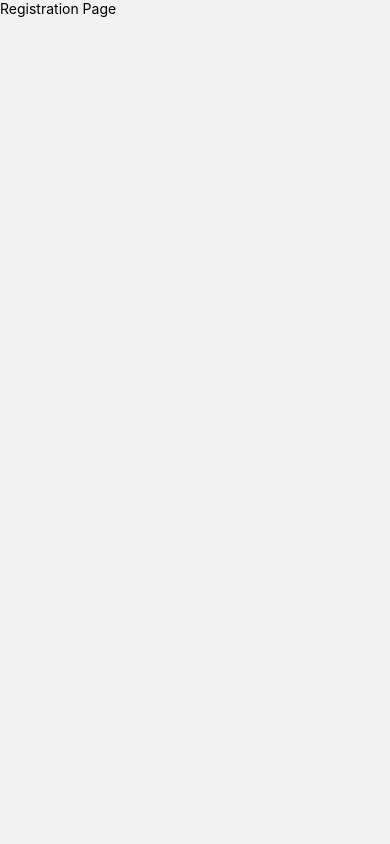
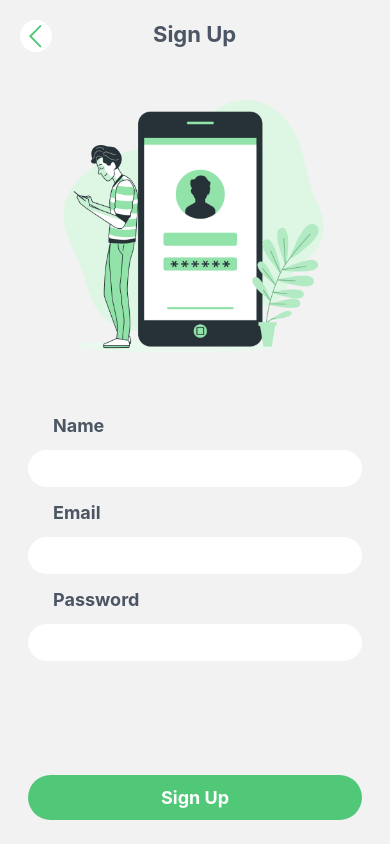
Before and after one commit to Saoa35/MyJornyFinances, a React Native app: screen /Register in a window 390 px wide. Built offline with nearby package versions, Linux system fonts and the light colour scheme.

Commit message:
+ added redux

```diff
--- a/package.json
+++ b/package.json
@@ -12,12 +12,14 @@
   "dependencies": {
     "@react-navigation/native": "^6.1.7",
     "@react-navigation/native-stack": "^6.9.13",
+    "@reduxjs/toolkit": "^1.9.5",
     "react": "18.2.0",
     "react-native": "0.72.3",
     "react-native-gesture-handler": "^2.12.1",
     "react-native-safe-area-context": "^4.7.1",
     "react-native-screens": "^3.24.0",
     "react-native-vector-icons": "^10.0.0",
+    "react-redux": "^8.1.2",
     "styled-components": "^6.0.7"
   },
   "devDependencies": {
--- a/src/screens/LoginScreen.jsx
+++ b/src/screens/LoginScreen.jsx
@@ -1,6 +1,7 @@
 import React, {useState} from 'react';
-import {Text, View} from 'react-native';
+import {Text, View, TouchableOpacity} from 'react-native';
 import {ScreenWrapper} from './HomeScreen';
+import styled from 'styled-components/native';
 import {
   AddTripContainer,
   AddTripImage,
@@ -16,14 +17,19 @@ import {
 import {BackButton} from '../components/buttons/BackButton';
 import {useNavigation} from '@react-navigation/native';
 
+const ForgetPassContainer = styled.TouchableOpacity`
+  justify-content: flex-end;
+  flex-direction: row;
+`;
+
 function LoginScreen() {
-  const [place, setPlace] = useState('');
-  const [country, setCountry] = useState('');
+  const [email, setEmail] = useState('');
+  const [password, sePassword] = useState('');
 
   const navigation = useNavigation();
 
-  const handleAddTrip = () => {
-    if (place && country) {
+  const handleSubmit = () => {
+    if (email && password) {
       navigation.navigate('Home');
     } else {
       console.log('All text fields must be filled');
@@ -37,23 +43,30 @@ function LoginScreen() {
           <BackButton />
           <AddTripTitle>Sign In</AddTripTitle>
           <ImageWrapper>
-            <AddTripImage source={require('../assets/images/4.png')} />
+            <AddTripImage
+              style={{height: 320, width: 320}}
+              source={require('../assets/images/login.png')}
+            />
           </ImageWrapper>
+
           <TextInputWrapper>
             <DirectionText>Email</DirectionText>
-
-            <InputText value={place} onChangeText={value => setPlace(value)} />
+            <InputText value={email} onChangeText={value => setEmail(value)} />
             <DirectionText>Password</DirectionText>
             <InputText
-              value={country}
-              onChangeText={value => setCountry(value)}
+              value={password}
+              secureTextEntry
+              onChangeText={value => sePassword(value)}
             />
+            <ForgetPassContainer>
+              <Text>Forget Password?</Text>
+            </ForgetPassContainer>
           </TextInputWrapper>
         </AddTripContainer>
 
         <View>
-          <AddTripOpacity onPress={handleAddTrip}>
-            <AddTripText>Add Trip</AddTripText>
+          <AddTripOpacity onPress={handleSubmit}>
+            <AddTripText>Log In</AddTripText>
           </AddTripOpacity>
         </View>
       </AddTripWrapper>
--- a/src/screens/RegistrationScreen.jsx
+++ b/src/screens/RegistrationScreen.jsx
@@ -1,11 +1,71 @@
-import React from 'react';
-import {Text, View, Image, TouchableOpacity} from 'react-native';
+import React, {useState} from 'react';
+import {Text, View, TouchableOpacity} from 'react-native';
+import {ScreenWrapper} from './HomeScreen';
+import styled from 'styled-components/native';
+import {
+  AddTripContainer,
+  AddTripImage,
+  AddTripOpacity,
+  AddTripText,
+  AddTripTitle,
+  AddTripWrapper,
+  DirectionText,
+  ImageWrapper,
+  InputText,
+  TextInputWrapper,
+} from './AddTripScreen';
+import {BackButton} from '../components/buttons/BackButton';
+import {useNavigation} from '@react-navigation/native';
 
 function RegistrationScreen() {
+  const [email, setEmail] = useState('');
+  const [password, setPassword] = useState('');
+  const [name, setName] = useState('');
+
+  const navigation = useNavigation();
+
+  const handleSubmit = () => {
+    if (email && password && name) {
+      navigation.navigate('Home');
+    } else {
+      console.log('All text fields must be filled');
+    }
+  };
+
   return (
-    <View>
-      <Text>Registration Page</Text>
-    </View>
+    <ScreenWrapper>
+      <AddTripWrapper>
+        <AddTripContainer>
+          <BackButton />
+          <AddTripTitle>Sign Up</AddTripTitle>
+          <ImageWrapper>
+            <AddTripImage
+              style={{height: 320, width: 320}}
+              source={require('../assets/images/signup.png')}
+            />
+          </ImageWrapper>
+
+          <TextInputWrapper>
+            <DirectionText>Name</DirectionText>
+            <InputText value={name} onChangeText={value => setName(value)} />
+            <DirectionText>Email</DirectionText>
+            <InputText value={email} onChangeText={value => setEmail(value)} />
+            <DirectionText>Password</DirectionText>
+            <InputText
+              value={password}
+              secureTextEntry
+              onChangeText={value => setPassword(value)}
+            />
+          </TextInputWrapper>
+        </AddTripContainer>
+
+        <View>
+          <AddTripOpacity onPress={handleSubmit}>
+            <AddTripText>Sign Up</AddTripText>
+          </AddTripOpacity>
+        </View>
+      </AddTripWrapper>
+    </ScreenWrapper>
   );
 }
 
```
Also changed, not shown: 2 other files (tests, documents, lock files or other folders).
